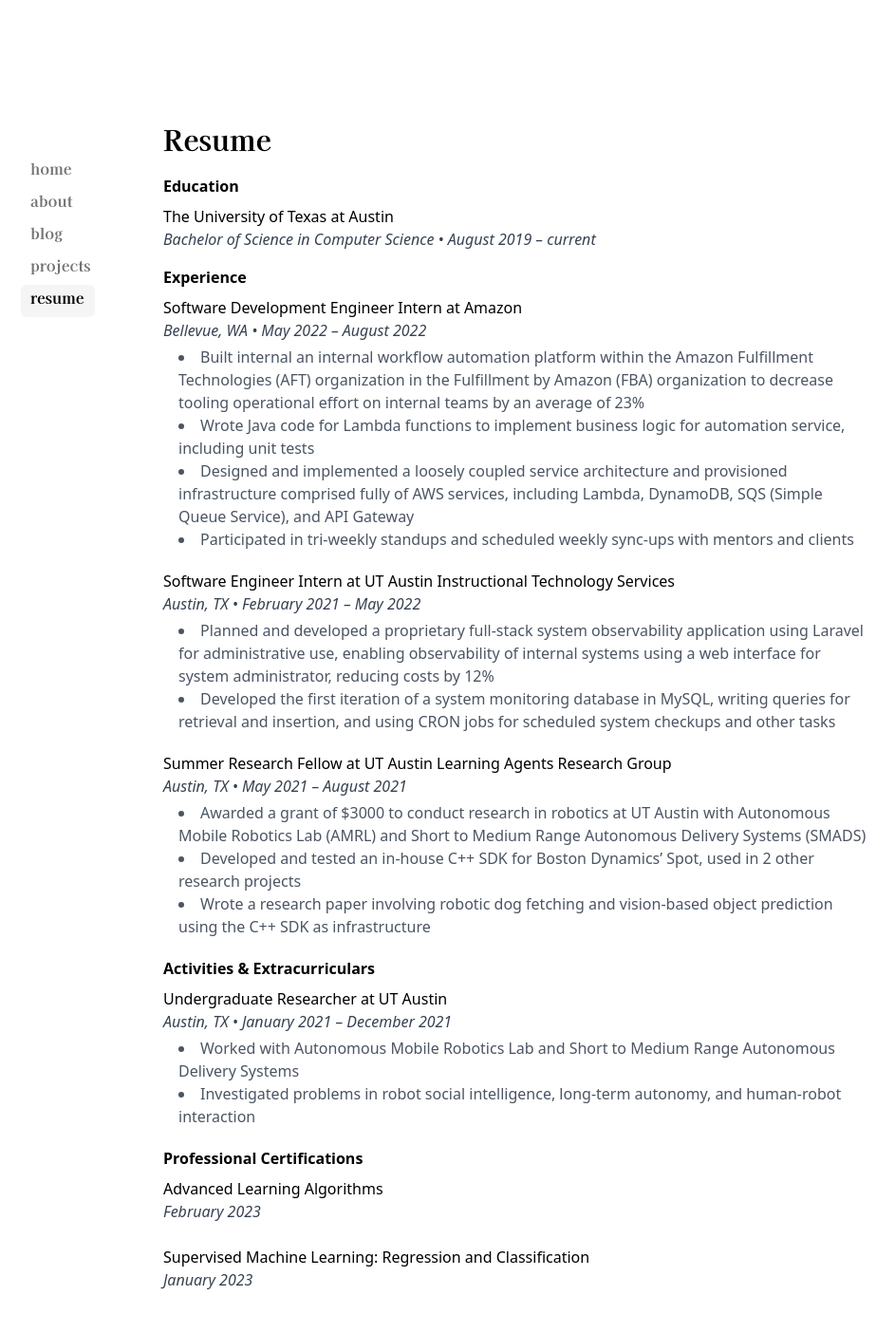
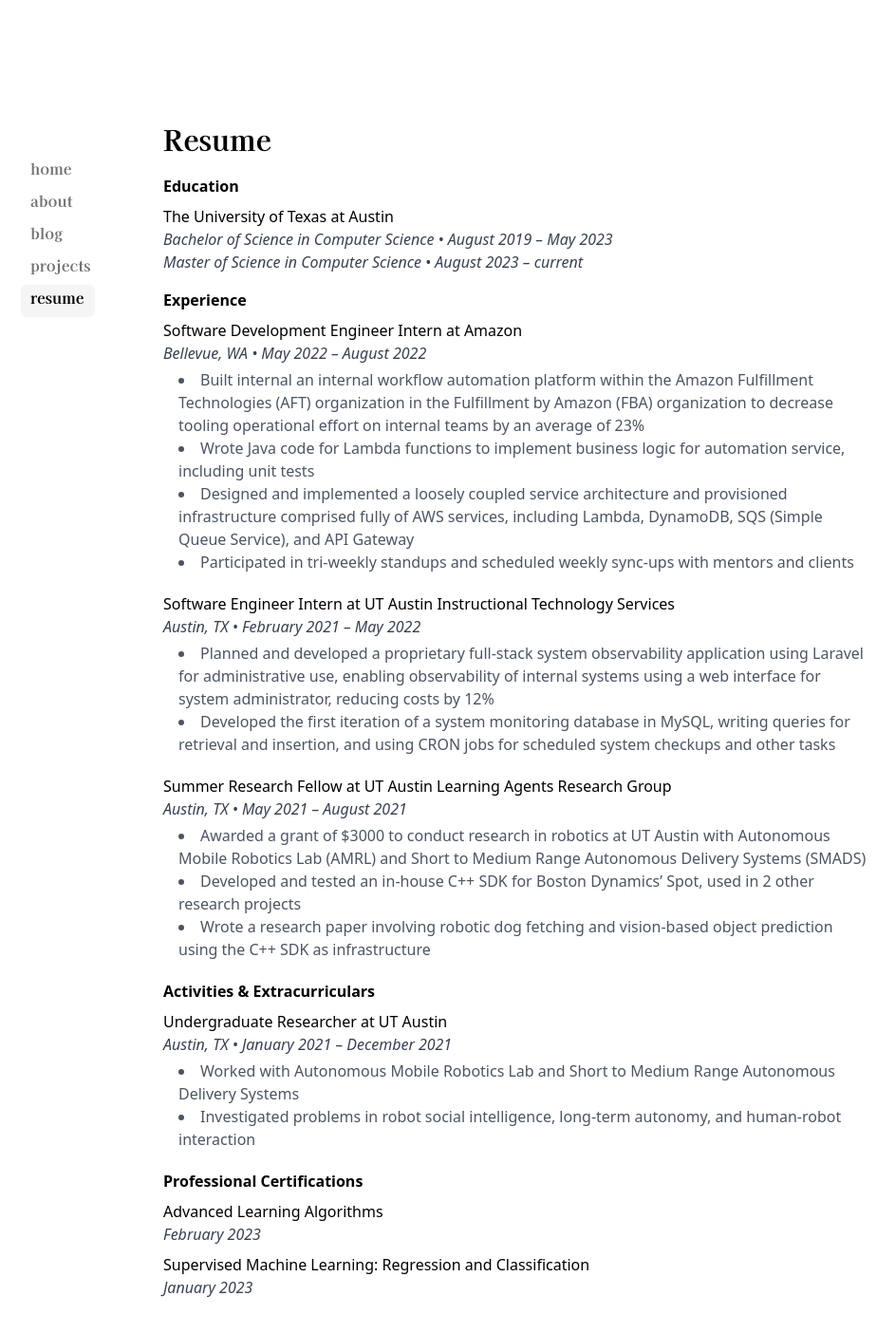
Before and after one commit to Nathaniel-Nemenzo/portfolio, a Next.js app: page /resume in a window 1280 px wide. Shown: the top 1404 px of the page at 95% size, without its empty margins (170-1113 px from the left). Built offline with nearby package versions, Linux system fonts and the light colour scheme.

Commit message:
updates to home page

```diff
--- a/app/about/page.tsx
+++ b/app/about/page.tsx
@@ -20,11 +20,11 @@ export default function AboutPage() {
       </p>
       <div className="prose prose-neutral dark:prose-invert text-neutral-800 dark:text-neutral-200">
        <p>
-        I'm currently a senior at The University of Texas at Austin, where I study computer science. I'm passionate about learning and building software that <b>brings good to people's lives</b>.
+        I'm currently a master's student at The University of Texas at Austin, where I study computer science through their <u><a href="https://www.cs.utexas.edu/graduate-program/masters-program/msonline">online master's program</a></u> (which is awesome!). I'm passionate about building software that <b>is cool</b> and <b>brings good to people's lives</b> (not mutually exclusive).
        </p>
        <hr/>
        <p>
-        When relaxing, I love spending time with friends and family. I also enjoy going on walks with my girlfriend and playing the piano. Recently, I've taken an interest in walkable environments and architecture. <br/><br/>
+        When relaxing, I love spending time with friends and family. I also enjoy spending time with my girlfriend and playing the piano. I've always been interested in drawing and art, but I find it hard to actually practice and commit to getting good at it. But after watching <u><a href="https://en.wikipedia.org/wiki/Spider-Man:_Across_the_Spider-Verse">this</a></u>, I once again am motivated to continue my studies in drawing. <br/><br/>
         I love reading, but I find it hard to find books that I <i>want</i> to read. If you happen to come across this page, please send me recommendations of books to read! Also, I love listening to music. I listen to almost anything (sorry country music) and I'd also love music recommendations.
        </p>
        <div className="flex flex-col gap-2 md:flex-row md:gap-2">
--- a/app/resume/page.tsx
+++ b/app/resume/page.tsx
@@ -17,7 +17,8 @@ export default function ResumePage() {
           <div className="flex justify-between mb-1 font-light">
             <div>
               <div>The University of Texas at Austin</div>
-              <div className="text-gray-700 italic dark:text-gray-300">Bachelor of Science in Computer Science • August 2019 – current</div>
+              <div className="text-gray-700 italic dark:text-gray-300">Bachelor of Science in Computer Science • August 2019 – May 2023</div>
+              <div className="text-gray-700 italic dark:text-gray-300">Master of Science in Computer Science • August 2023 – current</div>
             </div>
           </div>
         </div>
@@ -106,8 +107,9 @@ export default function ResumePage() {
         </div>
 
         <h2 className="font-bold text-1xl mb-2">Professional Certifications</h2>
-        <div className="mb-5">
+        <div className="mb-1">
           <div className="flex justify-between font-light">
+
             <div className="mb-1">
               <div><a href="
                    https://www.coursera.org/account/accomplishments/certificate/5U9QMFBDNVH4"
@@ -116,7 +118,7 @@ export default function ResumePage() {
               </div>
             </div>
         </div>
-        <div className="mb-5">
+        <div className="mb-1">
           <div className="flex justify-between font-light">
             <div className="mb-1">
               <div><a href="https://www.coursera.org/account/accomplishments/certificate/MRQW9SDQB5HH
--- a/lib/info.tsx
+++ b/lib/info.tsx
@@ -5,14 +5,14 @@ export const avatar = me;
 export const about = () => {
   return (
     <>
-      Hi! I'm a software engineer and student at The University of Texas at Austin. My interests include learning agents, systems, and creating cool things.  <br/><br/>
+      Hi! I'm a software engineer and <s>undergraduate</s> graduate(!) student at The University of Texas at Austin. My interests include learning agents, systems, and creating cool things.  <br/><br/>
     </>
   );
 };
 export const bio = () => {
   return (
     <>
-      Previously, I've interned at Amazon and currently I'm at NASA doing research on blockchain-based storage for satellite observation data. I've also spent time in the Learning Agents Research Group at UT Austin. Outside of school and work, I'm also interested in urban environments and architecture. <br/><br/>
+      Previously, I've interned at <b>Amazon</b> inside the AFT organization building AWS applications and at <b>NASA</b> doing research on blockchain-based storage for satellite observation data. I've also spent time in the Learning Agents Research Group at UT Austin during my undergrad. Currently, I'm a Software Engineer I at <b>JPMorgan Chase</b> in Houston, Texas building on <u><a href="https://www.youtube.com/watch?v=3ygPF-Qshkc">Athena</a></u>. Outside of school and work, I love drawing, watching movies, and working on side projects. <br/><br/>
 
       This website is built using Next.js, deployed with Vercel and is based off of a template by Lee Robinson. You can find it <b><a href='https://github.com/leerob/leerob.io'>here.</a></b>
     </>
```
Also changed, not shown: 1 other file (tests, documents, lock files or other folders).
